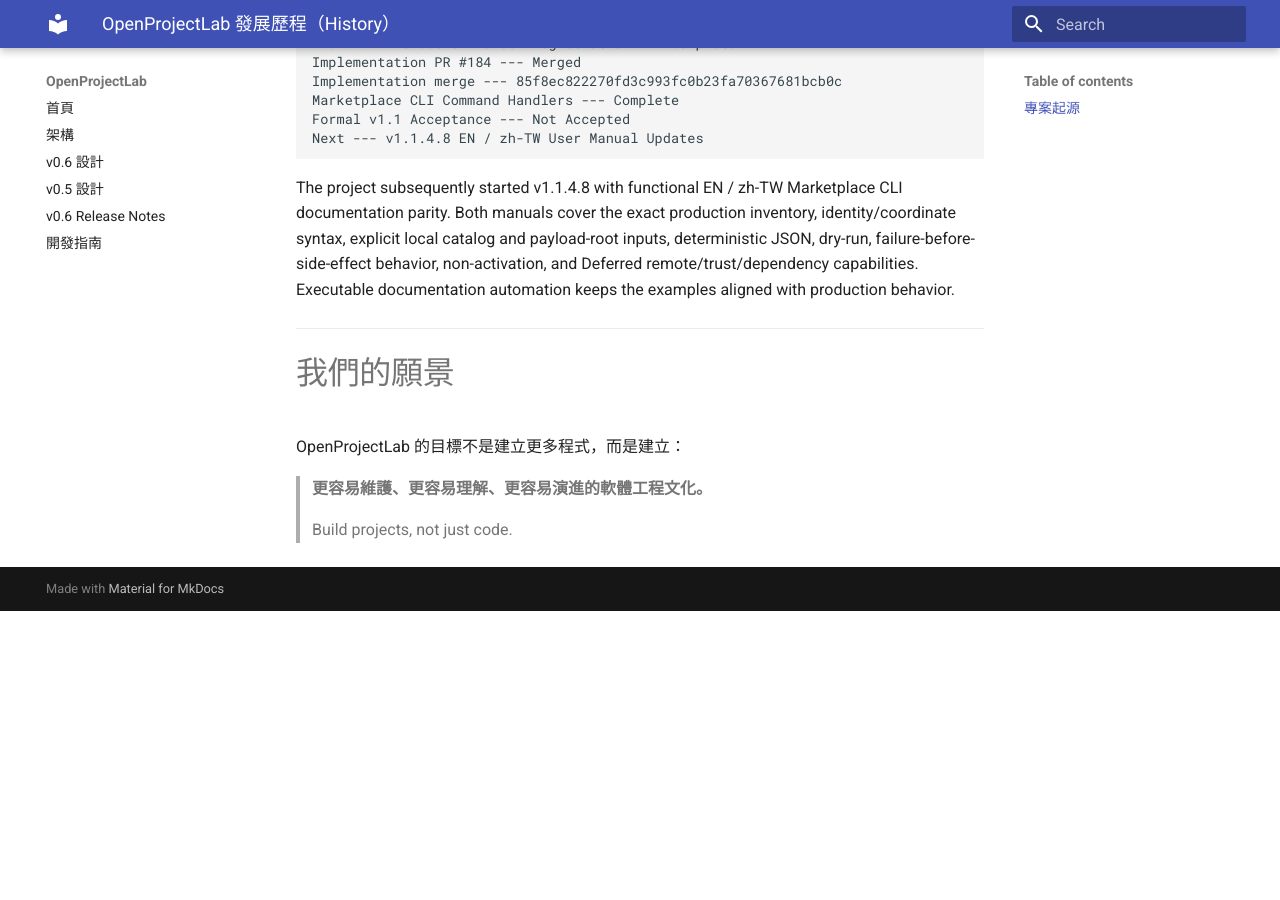
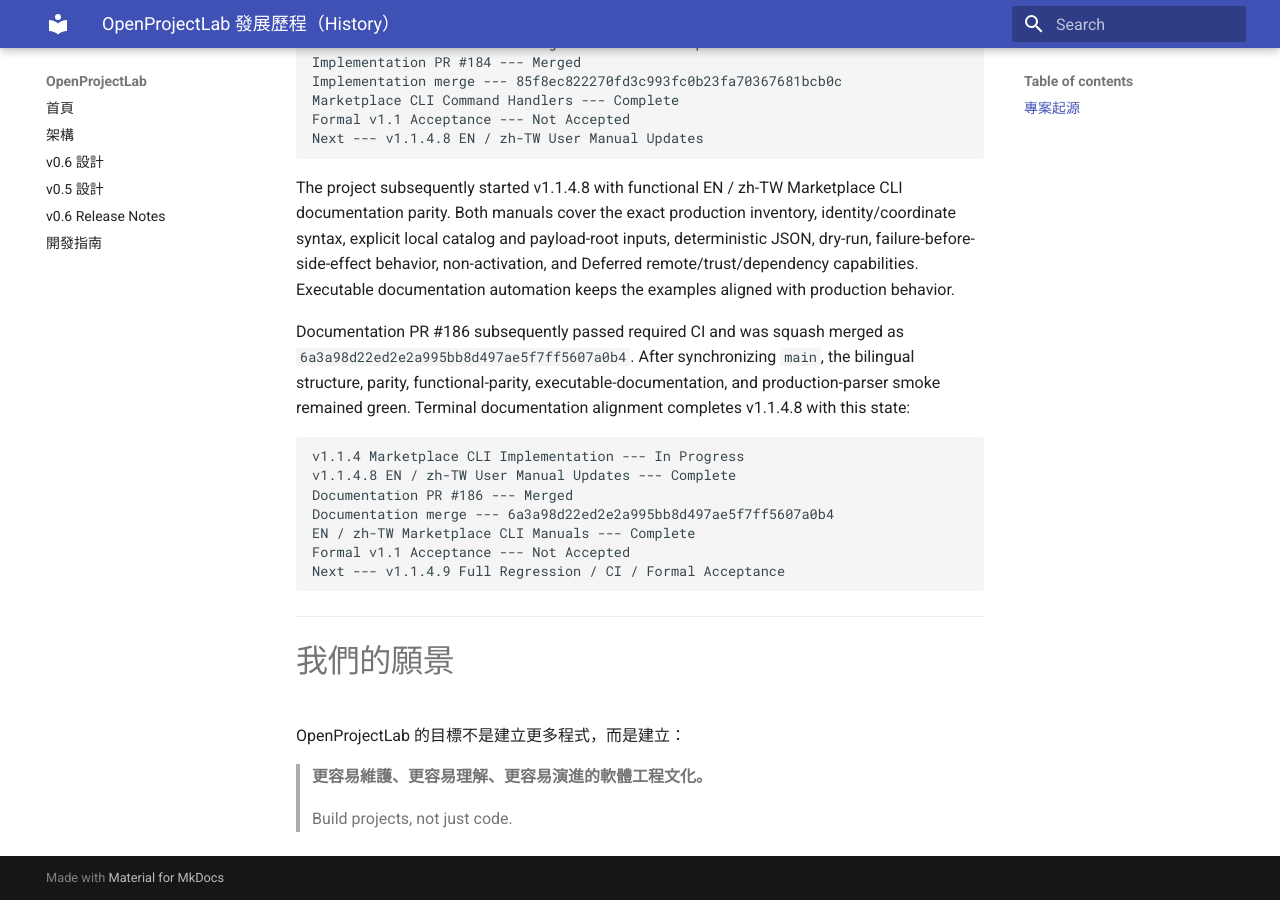
Before and after one commit to khwang1964/OpenProjectLab, an MkDocs documentation site: the page built from docs/HISTORY.md, in a window 1280 px wide and 900 px high, scrolled down 45240 px. Built offline with MkDocs 1.6.1 and Material for MkDocs 9.7.7, drawn with Linux system fonts in a browser that asks for light colours; before the commit the page ends 45851 px from its top, so only the background shows below that.

Commit message:
docs: complete v1.1.4.8 bilingual manuals alignment (#187)

````diff
--- a/docs/HISTORY.md
+++ b/docs/HISTORY.md
@@ -2310,6 +2310,22 @@
 non-activation, and Deferred remote/trust/dependency capabilities. Executable
 documentation automation keeps the examples aligned with production behavior.
 
+Documentation PR #186 subsequently passed required CI and was squash merged
+as `6a3a98d22ed2e2a995bb8d497ae5f7ff5607a0b4`. After synchronizing `main`, the
+bilingual structure, parity, functional-parity, executable-documentation, and
+production-parser smoke remained green. Terminal documentation alignment
+completes v1.1.4.8 with this state:
+
+``` text
+v1.1.4 Marketplace CLI Implementation --- In Progress
+v1.1.4.8 EN / zh-TW User Manual Updates --- Complete
+Documentation PR #186 --- Merged
+Documentation merge --- 6a3a98d22ed2e2a995bb8d497ae5f7ff5607a0b4
+EN / zh-TW Marketplace CLI Manuals --- Complete
+Formal v1.1 Acceptance --- Not Accepted
+Next --- v1.1.4.9 Full Regression / CI / Formal Acceptance
+```
+
 ------------------------------------------------------------------------
 
 # 我們的願景
````
Also changed, not shown: CHANGELOG.md (+8 -0 lines), docs/releases/v1.1-marketplace-cli-implementation.md (+6 -4 lines), docs/roadmap.md (+5 -3 lines), 1 other file.
